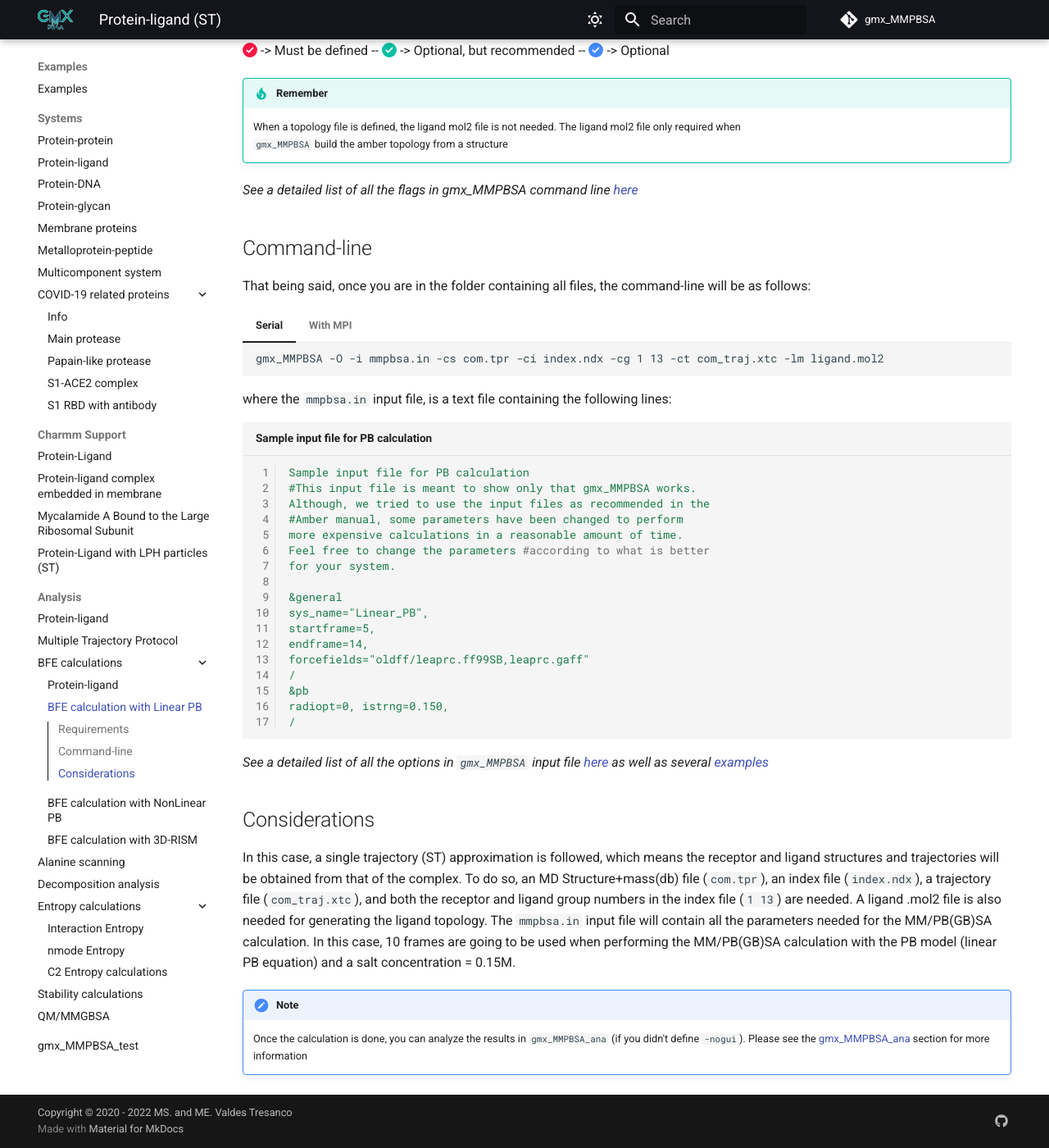
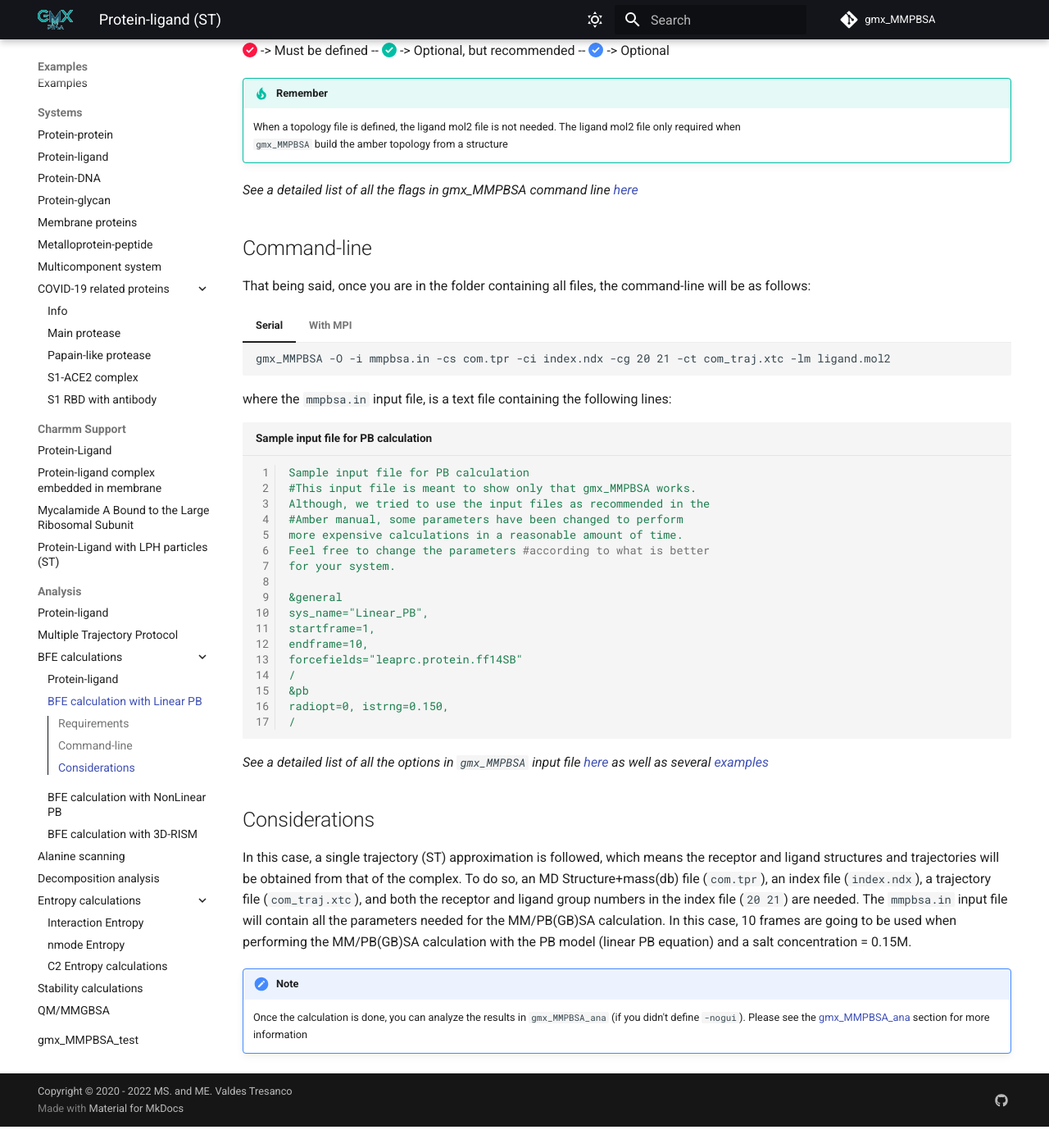
Before and after one commit to Valdes-Tresanco-MS/gmx_MMPBSA, an MkDocs documentation site: the page built from docs/examples/Linear_PB_solver/README.md, in a window 1280 px wide and 1400 px high, scrolled down 1067 px. Shown: the whole window at 82% size. Built offline with MkDocs 1.6.1 and Material for MkDocs 9.7.7, drawn with Linux system fonts in a browser that asks for light colours; comment, search, counter and statistics services are not loaded; after the commit the page ends 2441 px from its top, so only the background shows below that.

Commit message:
update Linear PB tutorial

```diff
--- a/docs/examples/Linear_PB_solver/README.md
+++ b/docs/examples/Linear_PB_solver/README.md
@@ -42,11 +42,11 @@ That being said, once you are in the folder containing all files, the command-li
 
 === "Serial"
 
-        gmx_MMPBSA -O -i mmpbsa.in -cs com.tpr -ci index.ndx -cg 1 13 -ct com_traj.xtc -lm ligand.mol2
+        gmx_MMPBSA -O -i mmpbsa.in -cs com.tpr -ci index.ndx -cg 20 21 -ct com_traj.xtc -lm ligand.mol2
 
 === "With MPI"
 
-        mpirun -np 2 gmx_MMPBSA MPI -O -i mmpbsa.in -cs com.tpr -ci index.ndx -cg 1 13 -ct com_traj.xtc -lm ligand.mol2
+        mpirun -np 2 gmx_MMPBSA MPI -O -i mmpbsa.in -cs com.tpr -ci index.ndx -cg 20 21 -ct com_traj.xtc -lm ligand.mol2
 
 where the `mmpbsa.in` input file, is a text file containing the following lines:
 
@@ -61,9 +61,9 @@ for your system.
 
 &general
 sys_name="Linear_PB",
-startframe=5,
-endframe=14,
-forcefields="oldff/leaprc.ff99SB,leaprc.gaff"
+startframe=1,
+endframe=10,
+forcefields="leaprc.protein.ff14SB"
 /
 &pb
 radiopt=0, istrng=0.150,
@@ -74,11 +74,12 @@ _See a detailed list of all the options in `gmx_MMPBSA` input file [here][2] as
 
 ## Considerations
 In this case, a single trajectory (ST) approximation is followed, which means the receptor and ligand structures and
-trajectories will be obtained from that of the complex. To do so, an MD Structure+mass(db) file (`com.tpr`), an index file (`index.ndx`),
-a trajectory file (`com_traj.xtc`), and both the receptor and ligand group numbers in the index file (`1 13`) are needed.
-A ligand .mol2 file is also needed for generating the ligand topology. The `mmpbsa.in` input file will contain all the
+trajectories will be obtained from that of the complex. To do so, an MD Structure+mass(db) file (`com.tpr`), an
+index file (`index.ndx`), a trajectory file (`com_traj.xtc`), and both the receptor and ligand group numbers in the
+index file (`20 21`) are needed. The `mmpbsa.in` input file will contain all the
 parameters needed for the MM/PB(GB)SA calculation. In this case, 10 frames are going to be used when performing the
 MM/PB(GB)SA calculation with the PB model (linear PB equation) and a salt concentration = 0.15M.
+
 !!! note
     Once the calculation is done, you can analyze the results in `gmx_MMPBSA_ana` (if you didn't define `-nogui`).
     Please see the [gmx_MMPBSA_ana][5] section for more information
```
Also changed, not shown: 4 other files.
